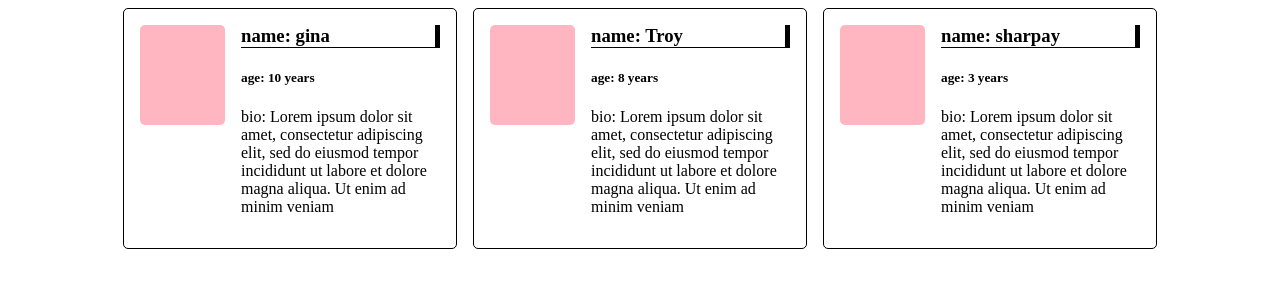
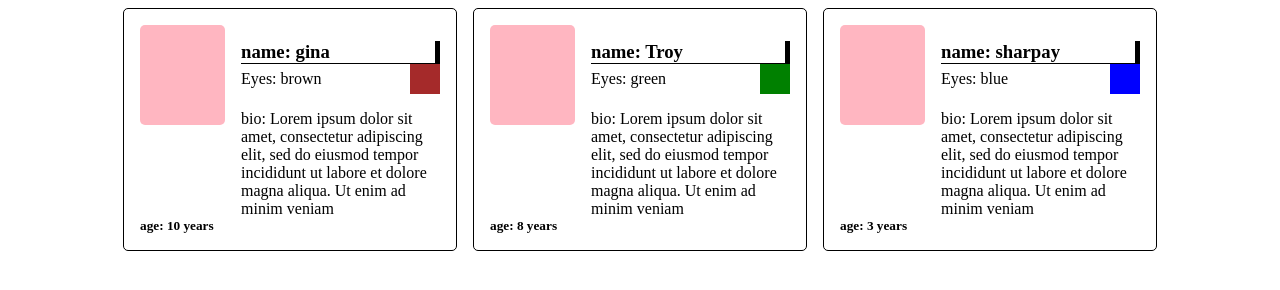
Before and after one commit to dinh0104/flex, a plain HTML site: page drivers-license.html in a window 1280 px wide. Drawn offline with Linux system fonts and the light colour scheme.

Commit message:
added eye color and box

```diff
--- a/drivers-license-styles.css
+++ b/drivers-license-styles.css
@@ -1,3 +1,7 @@
+h1, h2, h3, h4, h5, h6 {
+    margin: 0;
+    padding: 0;
+}
 .container {
     display: flex;
     flex-wrap: wrap;
@@ -14,6 +18,12 @@
     width: 300px;
 }
 
+.license aside{
+    display: flex;
+    flex-direction: column;
+    justify-content: space-between;
+}
+
 .license aside .headshot {
     border-radius: 5px;
     width: 85px;
@@ -22,8 +32,30 @@
 }
 
 .license article h3 {
-    margin-top: unset;
-    padding-top: unset;
+    margin-top: 1rem;
     border-right: 5px solid black;
     border-bottom: 1px solid black;
 }
+
+article .eye-color {
+    display: flex;
+    justify-content: space-between;
+    align-items: center;
+}
+
+.box {
+    height: 30px;
+    width: 30px;
+}
+
+.box.brown {
+    background-color: brown;
+}
+
+.box.green {
+    background-color: green;
+}
+
+.box.blue {
+    background-color: blue;
+}
--- a/drivers-license.html
+++ b/drivers-license.html
@@ -11,11 +11,15 @@
     <div class="license">
         <aside>
             <div class="headshot"></div>
+            <h5>age: 10 years</h5>
         </aside>
 
         <article>
             <h3>name: gina</h3>
-            <h5>age: 10 years</h5>
+            <div class="eye-color">
+             <div class="name">Eyes: brown</div>
+                <div class="box brown"></div>
+            </div>
             <p>bio: Lorem ipsum dolor sit amet, consectetur adipiscing elit, sed do eiusmod tempor incididunt ut labore et dolore magna aliqua. Ut enim ad minim veniam</p>
         </article>
     </div>
@@ -23,11 +27,15 @@
     <div class="license">
         <aside>
             <div class="headshot"></div>
+            <h5>age: 8 years</h5>
         </aside>
 
         <article>
             <h3>name: Troy</h3>
-            <h5>age: 8 years</h5>
+            <div class="eye-color">
+                <div class="name">Eyes: green</div>
+                <div class="box green"></div>
+            </div>
             <p>bio: Lorem ipsum dolor sit amet, consectetur adipiscing elit, sed do eiusmod tempor incididunt ut labore et dolore magna aliqua. Ut enim ad minim veniam</p>
         </article>
     </div>
@@ -35,11 +43,15 @@
     <div class="license">
         <aside>
             <div class="headshot"></div>
+            <h5>age: 3 years</h5>
         </aside>
 
         <article>
             <h3>name: sharpay</h3>
-            <h5>age: 3 years</h5>
+            <div class="eye-color">
+                <div class="name">Eyes: blue</div>
+                <div class="box blue"></div>
+            </div>
             <p>bio: Lorem ipsum dolor sit amet, consectetur adipiscing elit, sed do eiusmod tempor incididunt ut labore et dolore magna aliqua. Ut enim ad minim veniam</p>
         </article>
     </div>
```
